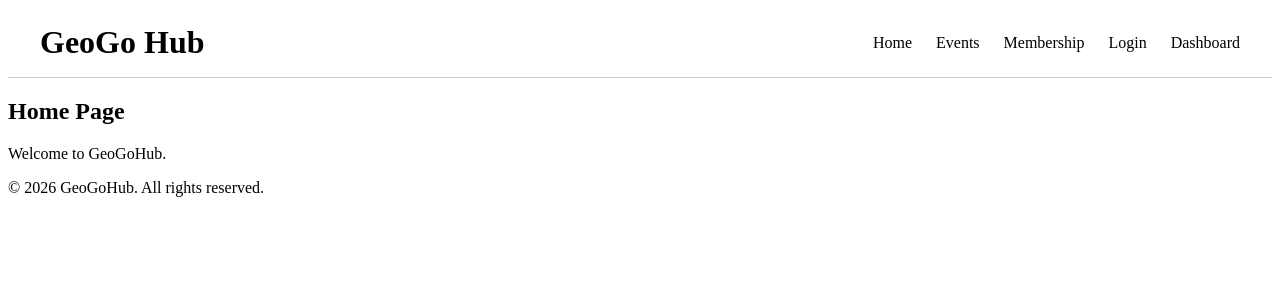
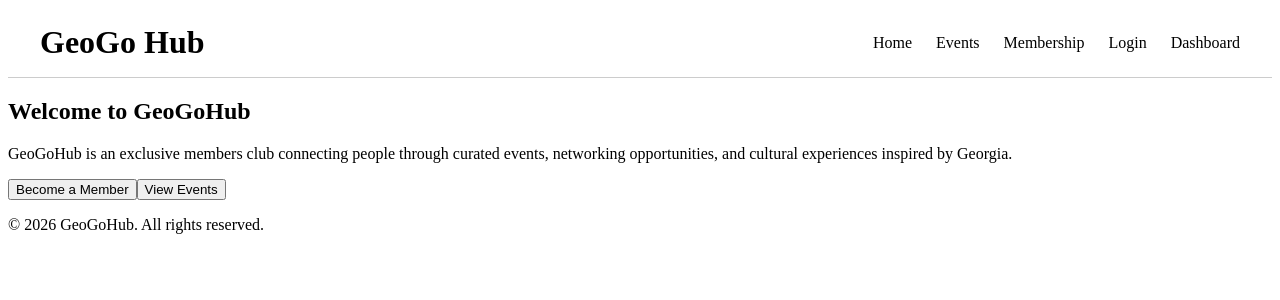
Before and after one commit to ShorenaK/GeoGoHub, a React app in the folder frontend/: page / in a window 1280 px wide. Shown: the top 300 px of the page. Built offline with nearby package versions, Linux system fonts and the light colour scheme; the HTML template or start-up script is replaced by a standard one.

Commit message:
HOmePage.jsx

```diff
--- a/frontend/src/pages/HomePage.jsx
+++ b/frontend/src/pages/HomePage.jsx
@@ -4,9 +4,9 @@
   This file defines the home page for GeoGoHub.
 
   Responsibilities:
-  - Display the main landing page.
-  - Welcome users to the application.
-  - Serve as the default page after loading the application.
+  - Welcome visitors to GeoGoHub.
+  - Introduce the purpose of the application.
+  - Encourage visitors to explore membership and events.
 
   Author: Shorena K. Anzhilov
   Course: CS 5610 Web Development
@@ -19,8 +19,19 @@ import '../styles/HomePage.css';
 function HomePage() {
   return (
     <main>
-      <h2>Home Page</h2>
-      <p>Welcome to GeoGoHub.</p>
+      <section>
+        <h2>Welcome to GeoGoHub</h2>
+
+        <p>
+          GeoGoHub is an exclusive members club connecting people through curated
+          events, networking opportunities, and cultural experiences inspired by
+          Georgia.
+        </p>
+
+        <button type="button">Become a Member</button>
+
+        <button type="button">View Events</button>
+      </section>
     </main>
   );
 }
```
